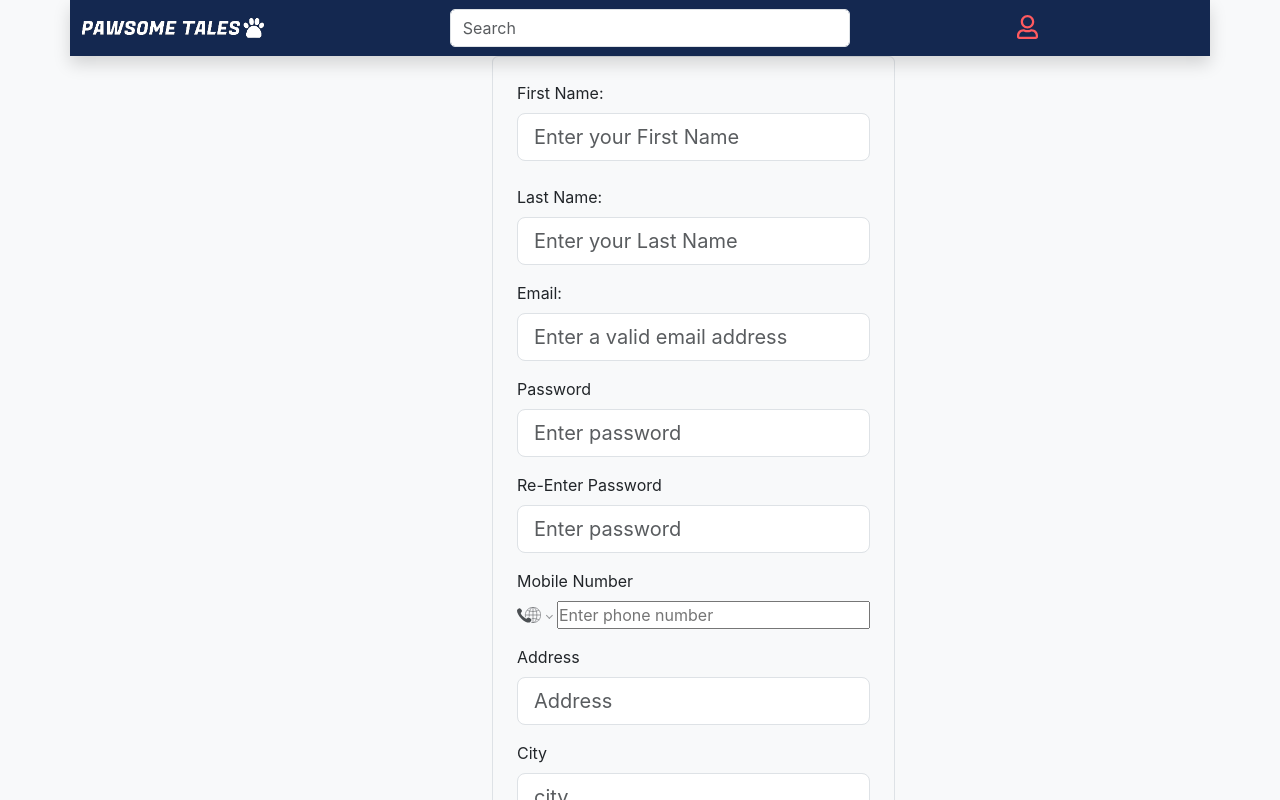
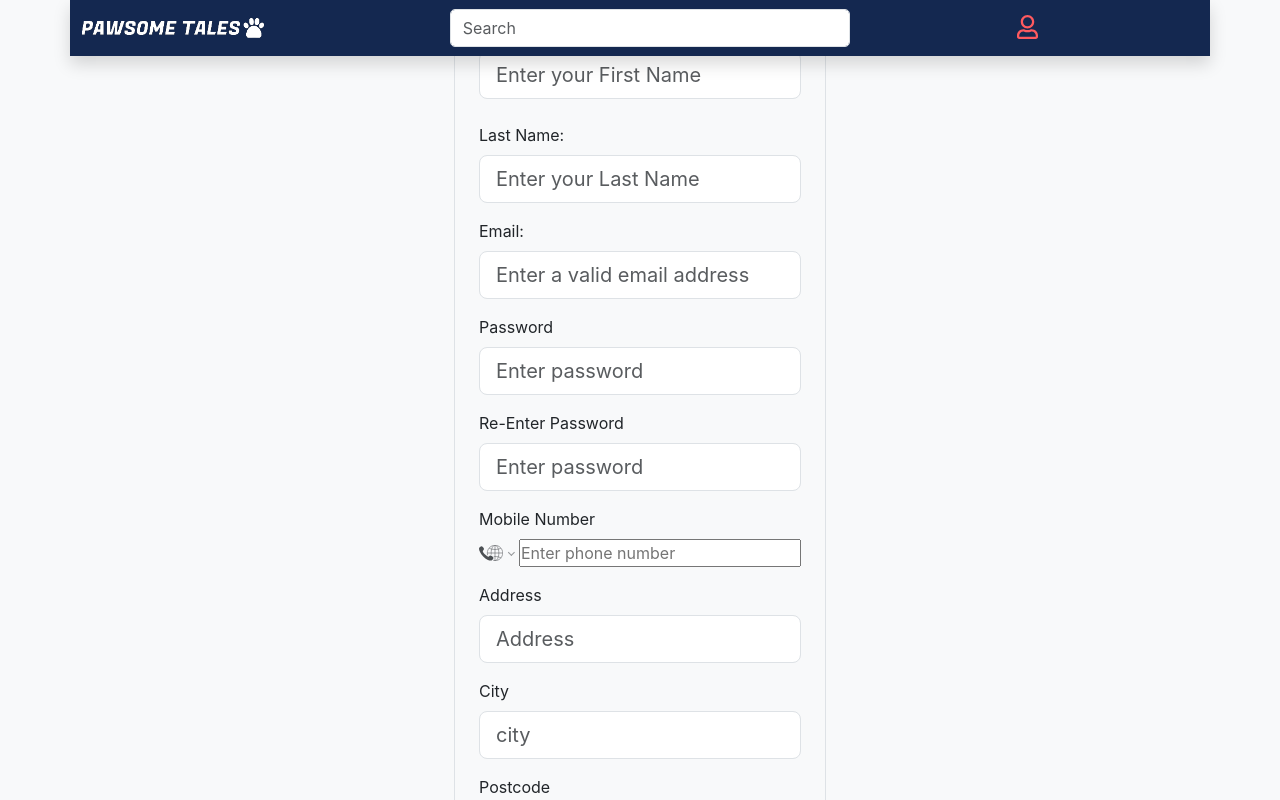
Before and after one commit to KiranS22/Pawsome-Tales, a React (Create React App) app in the folder frontend/: page /register in a window 1280 px wide. Shown: the top 800 px of the page. Built offline with nearby package versions, Linux system fonts and the light colour scheme; a web font is replaced by a local one.

Commit message:
register Route   to Frontend   functional

```diff
--- a/frontend/src/components/User_Auth/Register/Register.js
+++ b/frontend/src/components/User_Auth/Register/Register.js
@@ -1,13 +1,12 @@
 import React, { useState } from "react";
-import { Link } from "react-router-dom";
+import { Link, useNavigate } from "react-router-dom";
 import "./../../../Resources/CSS/user-auth.css";
 import { RegisterUserCall } from "../../../utils/utills";
 import PhoneInput from "react-phone-number-input";
 import "react-phone-number-input/style.css";
 
 const Register = () => {
-
-
+  const navigate = useNavigate();
   const [user, setUser] = useState({
     firstName: "",
     lastName: "",
@@ -25,23 +24,24 @@ const Register = () => {
     if (user.password !== user.verifyPassword) {
       alert("Passwords Must Match");
     } else {
-
       const response = await RegisterUserCall(user, value);
       console.log("Response from Registeration Submit form ", response);
+
+      const status = response.data.state;
+      if (status === "Success") {
+        navigate("/login");
+      } else if (status === "Invalid") {
+        console.log("Invalid");
       }
-
-    // const status = response.data.status;
-    // if (status === "success") {
-    //   navigate("/login");
-    // } else if (status === "invalid") {
-    //   toast.error("Looks like you already have an account. Please login.");
-    // }
+    }
   };
   return (
-    <section>
-      <div className="container-fluid">
-        <div className="row d-flex justify-content-center align-items-center h-100">
-          <div className="col-md-8 col-lg-6 col-xl-4 offset-xl-1">
+    <div className="container d-flex justify-content-center align-items-center vh-100">
+      <div className="col-md-8 col-lg-6 col-xl-4">
+        <div className="form-header container d-flex justify-content-between  mt-4">
+          <h1 className="font-weight-bold">REGISTER</h1>
+          <i className="fa-solid fa-paw font-weight-bold mt-2"></i>
+        </div>
         <form
           className="border rounded p-4"
           onSubmit={(e) => handleSubmit(e)}
@@ -57,9 +57,7 @@ const Register = () => {
               className="form-control form-control-lg"
               placeholder="Enter your First Name"
               value={user.firstName}
-                  onChange={(e) =>
-                    setUser({ ...user, firstName: e.target.value })
-                  }
+              onChange={(e) => setUser({ ...user, firstName: e.target.value })}
               name="firstName"
               required
             />
@@ -75,9 +73,7 @@ const Register = () => {
               className="form-control form-control-lg"
               placeholder="Enter your Last Name"
               value={user.lastName}
-                  onChange={(e) =>
-                    setUser({ ...user, lastName: e.target.value })
-                  }
+              onChange={(e) => setUser({ ...user, lastName: e.target.value })}
               name="lastName"
               required
             />
@@ -108,9 +104,7 @@ const Register = () => {
               className="form-control form-control-lg"
               placeholder="Enter password"
               value={user.password}
-                  onChange={(e) =>
-                    setUser({ ...user, password: e.target.value })
-                  }
+              onChange={(e) => setUser({ ...user, password: e.target.value })}
               name="password"
               required
             />
@@ -157,9 +151,7 @@ const Register = () => {
               className="form-control form-control-lg"
               placeholder="Address"
               value={user.address}
-                  onChange={(e) =>
-                    setUser({ ...user, address: e.target.value })
-                  }
+              onChange={(e) => setUser({ ...user, address: e.target.value })}
               required
             />
           </div>
@@ -190,9 +182,7 @@ const Register = () => {
               className="form-control form-control-lg"
               placeholder="postcode"
               value={user.postcode}
-                  onChange={(e) =>
-                    setUser({ ...user, postcode: e.target.value })
-                  }
+              onChange={(e) => setUser({ ...user, postcode: e.target.value })}
               required
             />
           </div>
@@ -211,8 +201,6 @@ const Register = () => {
         </form>
       </div>
     </div>
-      </div>
-    </section>
   );
 };
 
--- a/frontend/src/utils/utills.js
+++ b/frontend/src/utils/utills.js
@@ -43,12 +43,12 @@ export const RegisterUserCall = async (user, value) => {
   try {
     const response = await axios.post(
       `${process.env.REACT_APP_SERVER_URL}/auth/register`,
-      { ...user, tel: value },
+      { ...user, tel: value }
     );
+
 
     return response;
   } catch (e) {
     console.log("Error:", e.message);
-
   }
 };
```
Also changed, not shown: 1 other file (tests, documents, lock files or other folders). Lines whose indentation alone changed are shown as unchanged.
